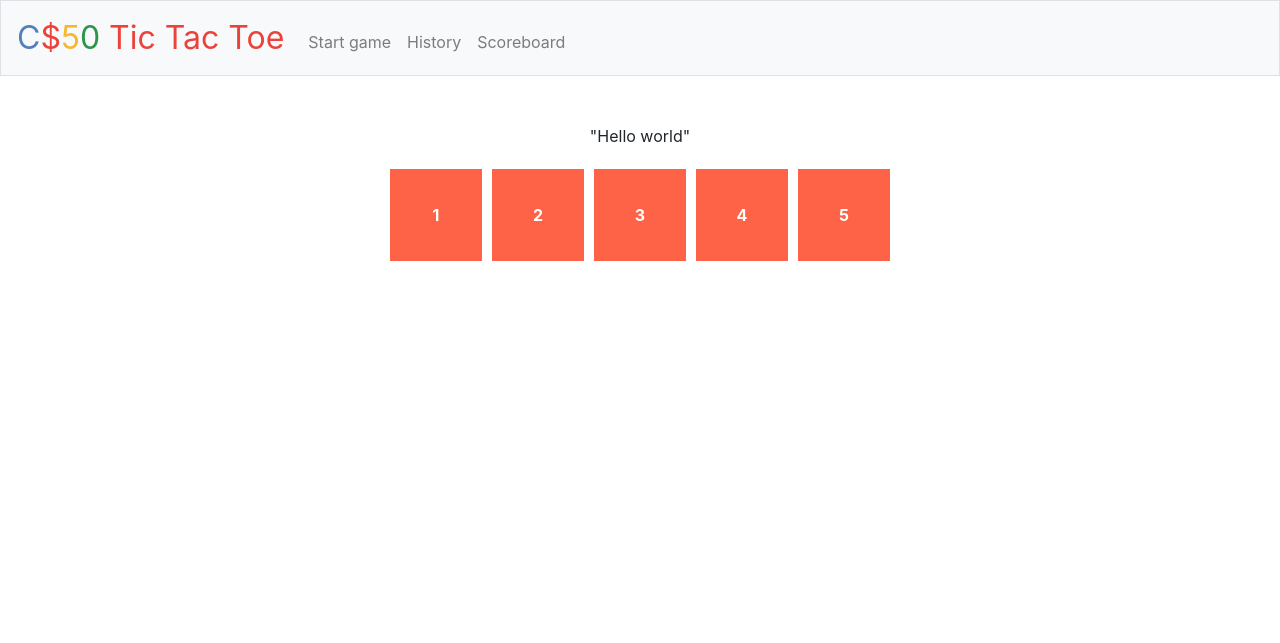
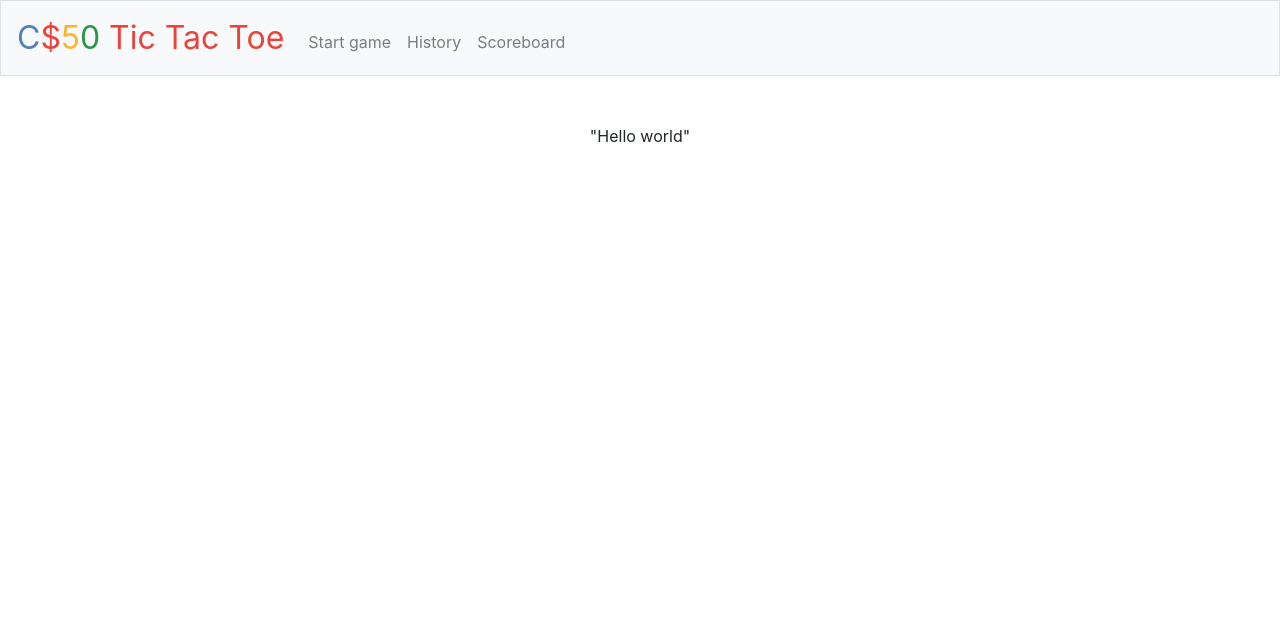
Before and after one commit to tranhuechi95/TicTacToe, a Flask app: page / in a window 1280 px wide. Shown: the top 643 px of the page. Run offline with Flask 2, Linux system fonts and the light colour scheme; some libraries are stand-ins or nearby versions.

Commit message:
Modified layout for grid testing

```diff
--- a/app/templates/layout.html
+++ b/app/templates/layout.html
@@ -67,15 +67,6 @@
 
         <main class="container p-5">
             {% block main %}{% endblock %}
-            <div class="grid">
-    <div class="row">
-        <div class="box"><div class="inner">1</div></div>
-        <div class="box"><div class="inner">2</div></div>
-        <div class="box"><div class="inner">3</div></div>
-        <div class="box"><div class="inner">4</div></div>
-        <div class="box"><div class="inner">5</div></div>
-    </div>
-</div>
         </main>
 
 
```
